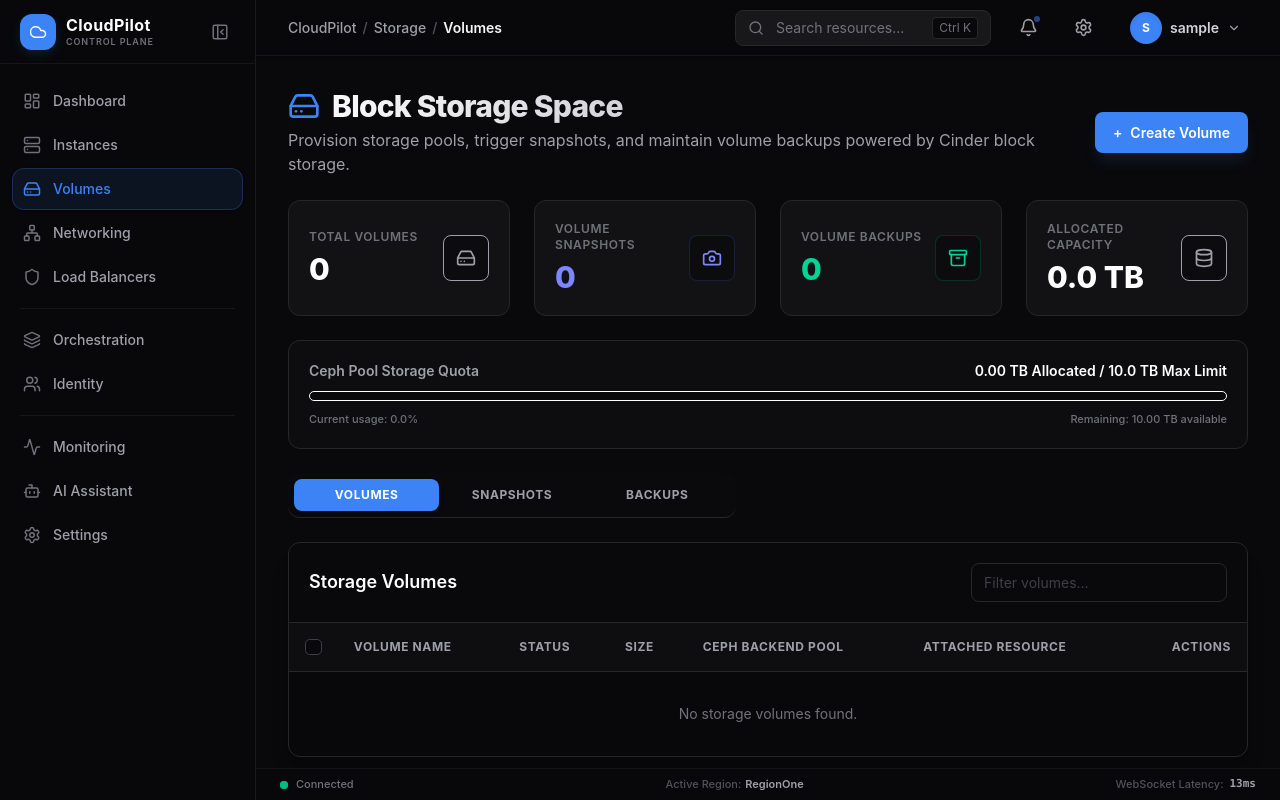
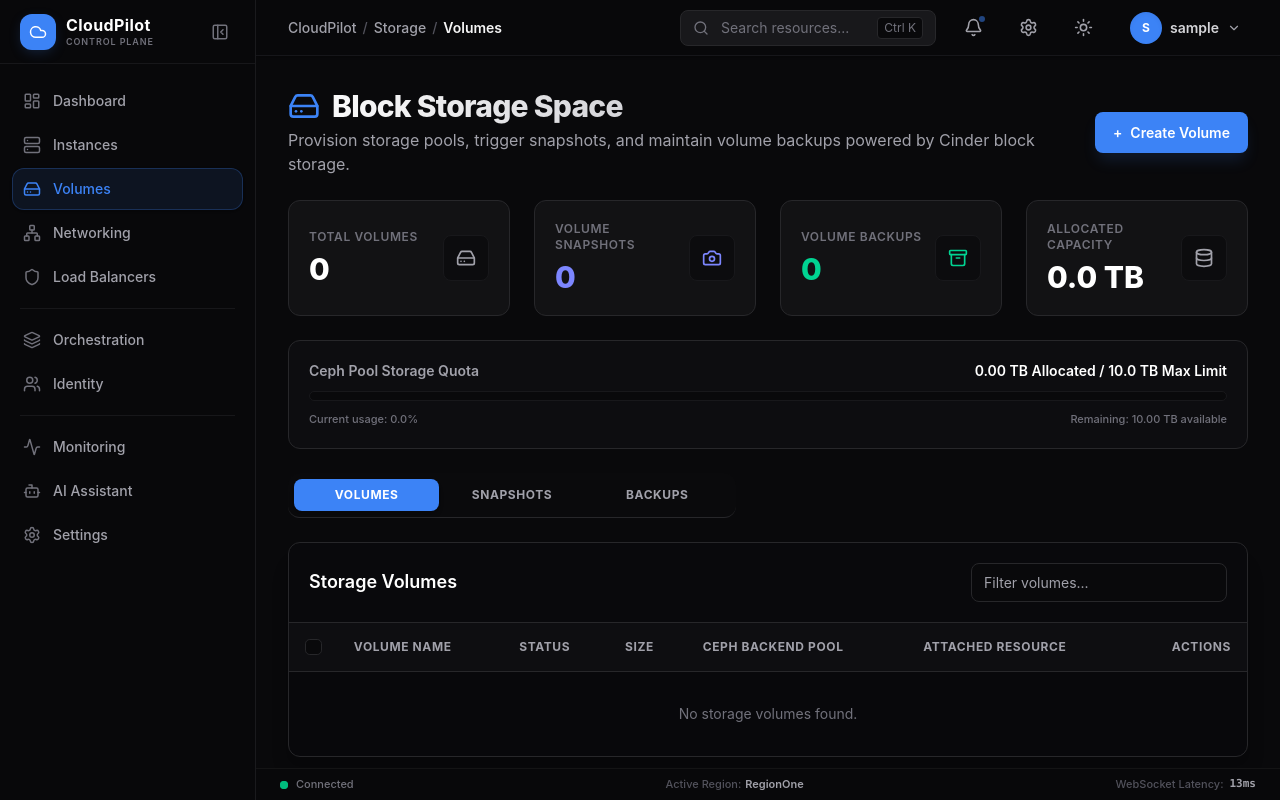
Before and after one commit to pushpak-23/CloudPilot, a Vue app: page /storage in a window 1280 px wide. Built offline with nearby package versions, Linux system fonts and the light colour scheme; sample sign-in values are in the browser's storage.

Commit message:
added dark and light mode toggle support via CSS variables

```diff
--- a/src/main.css
+++ b/src/main.css
@@ -1,27 +1,66 @@
 @import 'tailwindcss';
 
+/* ── Light/Dark Mode Variables ───────────────────────────────────── */
+:root {
+  --bg-app: #09090b;
+  --bg-card: #18181b;
+  --bg-sidebar: #0f0f11;
+  --bg-deep: #09090b;
+  --color-border: #27272a;
+  --color-border-subtle: #18181b;
+  --text-main: #ffffff;
+  --text-muted: #a1a1aa;
+  --text-secondary: #d4d4d8;
+  --card-glass-bg: rgba(9, 9, 11, 0.4);
+  --color-zinc-700-val: #3f3f46;
+}
+
+html.light {
+  --bg-app: #f4f4f5;
+  --bg-card: #ffffff;
+  --bg-sidebar: #f8fafc;
+  --bg-deep: #e4e4e7;
+  --color-border: #e4e4e7;
+  --color-border-subtle: #f4f4f5;
+  --text-main: #09090b;
+  --text-muted: #71717a;
+  --text-secondary: #27272a;
+  --card-glass-bg: rgba(255, 255, 255, 0.75);
+  --color-zinc-700-val: #d4d4d8;
+}
+
 @theme {
-  --color-background: #09090b;
-  --color-card: #18181b;
-  --color-sidebar: #111827;
-  --color-primary: #2563eb;
+  --color-background: var(--bg-app);
+  --color-card: var(--bg-card);
+  --color-sidebar: var(--bg-sidebar);
+  --color-primary: var(--accent);
 
-  --color-brand-primary: #2563eb;
-  --color-brand-primary-hover: #3b82f6;
-  --color-brand-secondary: #09090b;
-  --color-brand-secondary-hover: #18181b;
+  --color-brand-primary: var(--accent);
+  --color-brand-primary-hover: var(--accent-hover);
+  --color-brand-secondary: var(--bg-card);
+  --color-brand-secondary-hover: var(--bg-deep);
 
   --color-status-active-bg: rgba(16, 185, 129, 0.1);
-  --color-status-active-text: #34d399;
+  --color-status-active-text: #10b981;
   --color-status-active-border: rgba(16, 185, 129, 0.2);
 
   --color-status-inactive-bg: rgba(113, 113, 122, 0.1);
-  --color-status-inactive-text: #a1a1aa;
+  --color-status-inactive-text: var(--text-muted);
   --color-status-inactive-border: rgba(113, 113, 122, 0.2);
 
   --color-status-danger-bg: rgba(239, 68, 68, 0.1);
-  --color-status-danger-text: #f87171;
+  --color-status-danger-text: #ef4444;
   --color-status-danger-border: rgba(239, 68, 68, 0.2);
+
+  /* Overwrite Tailwind's global zinc variables to support dark/light dynamics */
+  --color-zinc-950: var(--bg-deep);
+  --color-zinc-900: var(--bg-card);
+  --color-zinc-800: var(--color-border);
+  --color-zinc-850: var(--color-border-subtle);
+  --color-zinc-700: var(--color-zinc-700-val);
+  --color-zinc-400: var(--text-muted);
+  --color-zinc-300: var(--text-secondary);
+  --color-white: var(--text-main);
 }
 
 /* ── Accent Theme Custom Properties ────────────────────────────── */
@@ -38,8 +77,8 @@
 }
 
 @utility card-glass {
-  background-color: rgba(9, 9, 11, 0.4);
-  border: 1px solid #27272a;
+  background-color: var(--card-glass-bg);
+  border: 1px solid var(--color-border);
   border-radius: 0.75rem;
   padding: 1.5rem;
   box-shadow: 0 20px 25px -5px rgb(0 0 0 / 0.1), 0 8px 10px -6px rgb(0 0 0 / 0.1);
@@ -73,8 +112,8 @@
 
 @utility btn-secondary {
   background-color: var(--color-brand-secondary);
-  border: 1px solid #27272a;
-  color: #e4e4e7;
+  border: 1px solid var(--color-border);
+  color: var(--text-secondary);
   font-weight: 600;
   padding: 0.625rem 1.125rem;
   border-radius: 0.5rem;
@@ -86,9 +125,9 @@
   cursor: pointer;
 
   &:hover {
-    border-color: #52525b;
+    border-color: var(--text-muted);
     background-color: var(--color-brand-secondary-hover);
-    color: #ffffff;
+    color: var(--text-main);
   }
 
   &:disabled {
@@ -102,16 +141,16 @@
   font-size: 0.75rem;
   padding: 0.375rem 0.625rem;
   border-radius: 0.375rem;
-  border: 1px solid #27272a;
-  background-color: #18181b;
-  color: #d4d4d8;
+  border: 1px solid var(--color-border);
+  background-color: var(--bg-card);
+  color: var(--text-secondary);
   transition: all 0.15s;
   cursor: pointer;
 
   &:hover {
-    background-color: #27272a;
-    color: #ffffff;
-    border-color: #3f3f46;
+    background-color: var(--bg-deep);
+    color: var(--text-main);
+    border-color: var(--color-border);
   }
 
   &:disabled {
@@ -144,12 +183,12 @@
 
 @utility form-input {
   width: 100%;
-  background-color: #09090b;
-  border: 1px solid #27272a;
+  background-color: var(--bg-deep);
+  border: 1px solid var(--color-border);
   border-radius: 0.5rem;
   padding: 0.5rem 0.75rem;
   font-size: 0.875rem;
-  color: #ffffff;
+  color: var(--text-main);
   outline: none;
   transition: all 0.15s;
 
@@ -159,7 +198,7 @@
   }
 
   &::placeholder {
-    color: #3f3f46;
+    color: var(--text-muted);
   }
 
   &:disabled {
@@ -197,7 +236,6 @@
   border-color: var(--color-status-danger-border);
 }
 
-html,
 body,
 #app {
   width: 100%;
@@ -207,8 +245,9 @@
 
 body {
   background: var(--color-background);
-  color: white;
+  color: var(--text-main);
   font-family: Inter, sans-serif;
+  transition: background-color 0.2s ease, color 0.2s ease;
 }
 
 /* Global dropdown selector style overrides for dark mode */
@@ -222,8 +261,8 @@
 }
 
 select, option {
-  background-color: #09090b !important;
-  color: #ffffff !important;
+  background-color: var(--bg-card) !important;
+  color: var(--text-main) !important;
 }
 
 select:focus {
@@ -233,7 +272,7 @@
 /* ── Custom Theme-Aware Scrollbar Styles ────────────────────────── */
 * {
   scrollbar-width: thin;
-  scrollbar-color: hsla(var(--accent-h), var(--accent-s), var(--accent-l), 0.25) #09090b;
+  scrollbar-color: hsla(var(--accent-h), var(--accent-s), var(--accent-l), 0.25) var(--bg-app);
 }
 
 ::-webkit-scrollbar {
@@ -242,7 +281,7 @@
 }
 
 ::-webkit-scrollbar-track {
-  background: #09090b;
+  background: var(--bg-app);
 }
 
 ::-webkit-scrollbar-thumb {
@@ -271,9 +310,9 @@
   -webkit-appearance: none;
   width: 1.05rem;
   height: 1.05rem;
-  border: 1.5px solid #3f3f46; /* border-zinc-700 */
+  border: 1.5px solid var(--color-border);
   border-radius: 0.3rem;
-  background-color: #09090b; /* bg-zinc-950 */
+  background-color: var(--bg-deep);
   display: inline-grid;
   place-content: center;
   cursor: pointer;
@@ -307,7 +346,6 @@
   transform: scale(1);
 }
 
-/* Disable transition on table rows to prevent browser compositor repaint/flashing on hover */
 tr {
   transition: none !important;
 }
--- a/src/stores/theme.ts
+++ b/src/stores/theme.ts
@@ -29,6 +29,7 @@
 export const useThemeStore = defineStore('theme', {
   state: () => ({
     activeTheme: 'blue' as string,
+    isDarkMode: true as boolean,
   }),
 
   getters: {
@@ -71,13 +72,40 @@
       localStorage.setItem(STORAGE_KEY, name)
     },
 
+    toggleThemeMode() {
+      this.isDarkMode = !this.isDarkMode
+      this.applyThemeMode()
+      localStorage.setItem('cp_theme_mode', this.isDarkMode ? 'dark' : 'light')
+    },
+
+    applyThemeMode() {
+      const root = document.documentElement
+      if (this.isDarkMode) {
+        root.classList.remove('light')
+        root.classList.add('dark')
+      } else {
+        root.classList.remove('dark')
+        root.classList.add('light')
+      }
+    },
+
     /** Call once on app startup to restore persisted theme */
     initTheme() {
-      const saved = localStorage.getItem(STORAGE_KEY)
-      if (saved && themePresets.find(p => p.name === saved)) {
-        this.activeTheme = saved
+      // Restore accent theme color
+      const savedAccent = localStorage.getItem(STORAGE_KEY)
+      if (savedAccent && themePresets.find(p => p.name === savedAccent)) {
+        this.activeTheme = savedAccent
       }
       applyThemeToDOM(this.currentPreset)
+
+      // Restore dark/light theme mode
+      const savedMode = localStorage.getItem('cp_theme_mode')
+      if (savedMode) {
+        this.isDarkMode = savedMode === 'dark'
+      } else {
+        this.isDarkMode = true
+      }
+      this.applyThemeMode()
     },
   },
 })
--- a/src/widgets/header/AppHeader.vue
+++ b/src/widgets/header/AppHeader.vue
@@ -127,6 +127,16 @@
         <SettingsIcon :size="19" />
       </RouterLink>
 
+      <!-- Dark/Light Theme Mode Toggle -->
+      <button
+        @click="themeStore.toggleThemeMode()"
+        class="p-2 hover:bg-zinc-900 rounded-lg text-zinc-400 hover:text-white transition-colors cursor-pointer"
+        :title="themeStore.isDarkMode ? 'Switch to Light Mode' : 'Switch to Dark Mode'"
+      >
+        <Sun v-if="themeStore.isDarkMode" :size="19" />
+        <Moon v-else :size="19" />
+      </button>
+
       <!-- User Profile & Context Dropdown -->
       <div class="relative">
         <button
@@ -209,7 +219,9 @@
   ChevronDown,
   Check,
   Globe,
-  FolderKanban
+  FolderKanban,
+  Sun,
+  Moon
 } from 'lucide-vue-next'
 import { useLayoutStore } from '@/stores/layout'
 import { useAuthStore } from '@/stores/auth'
```
